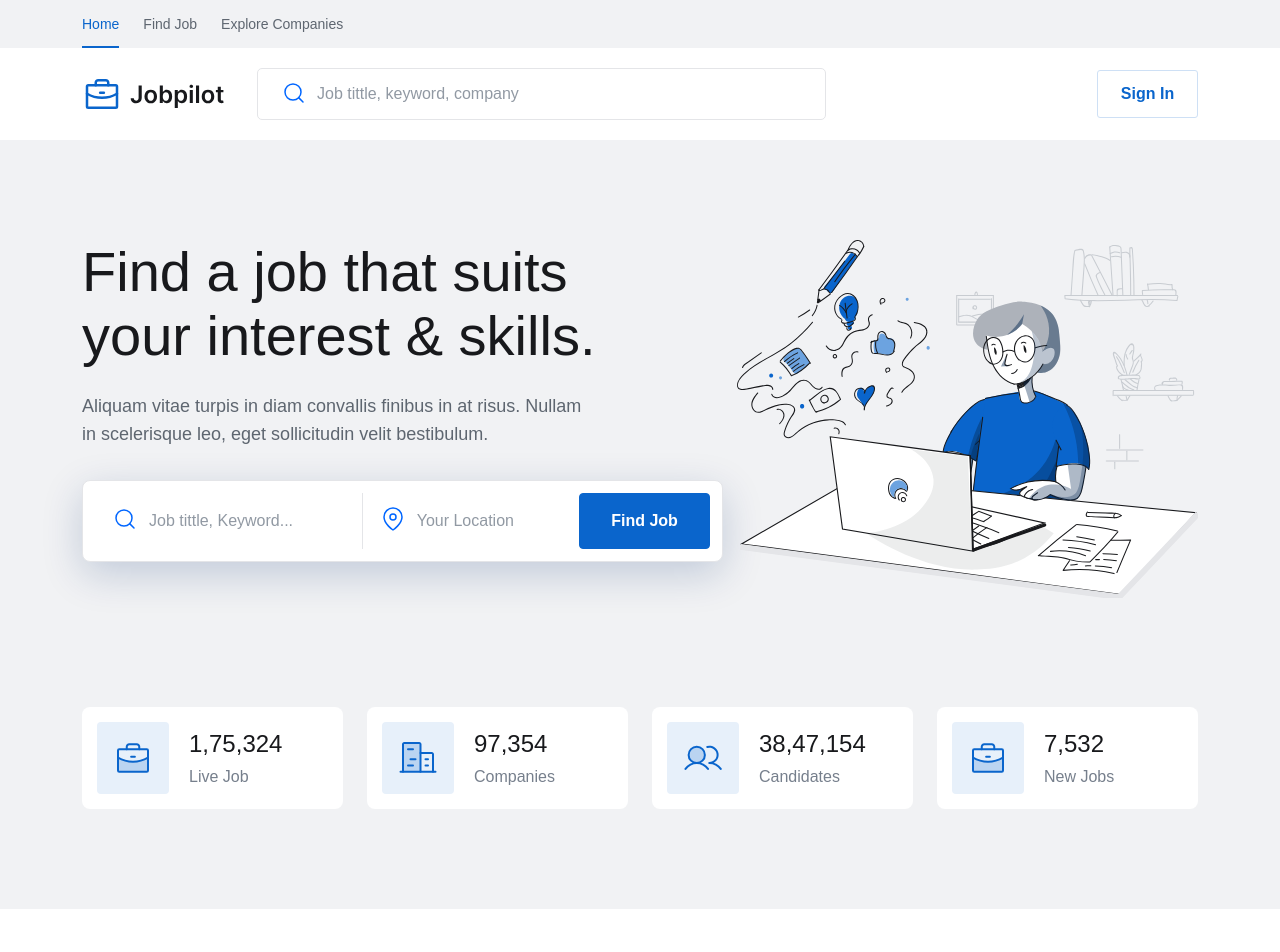
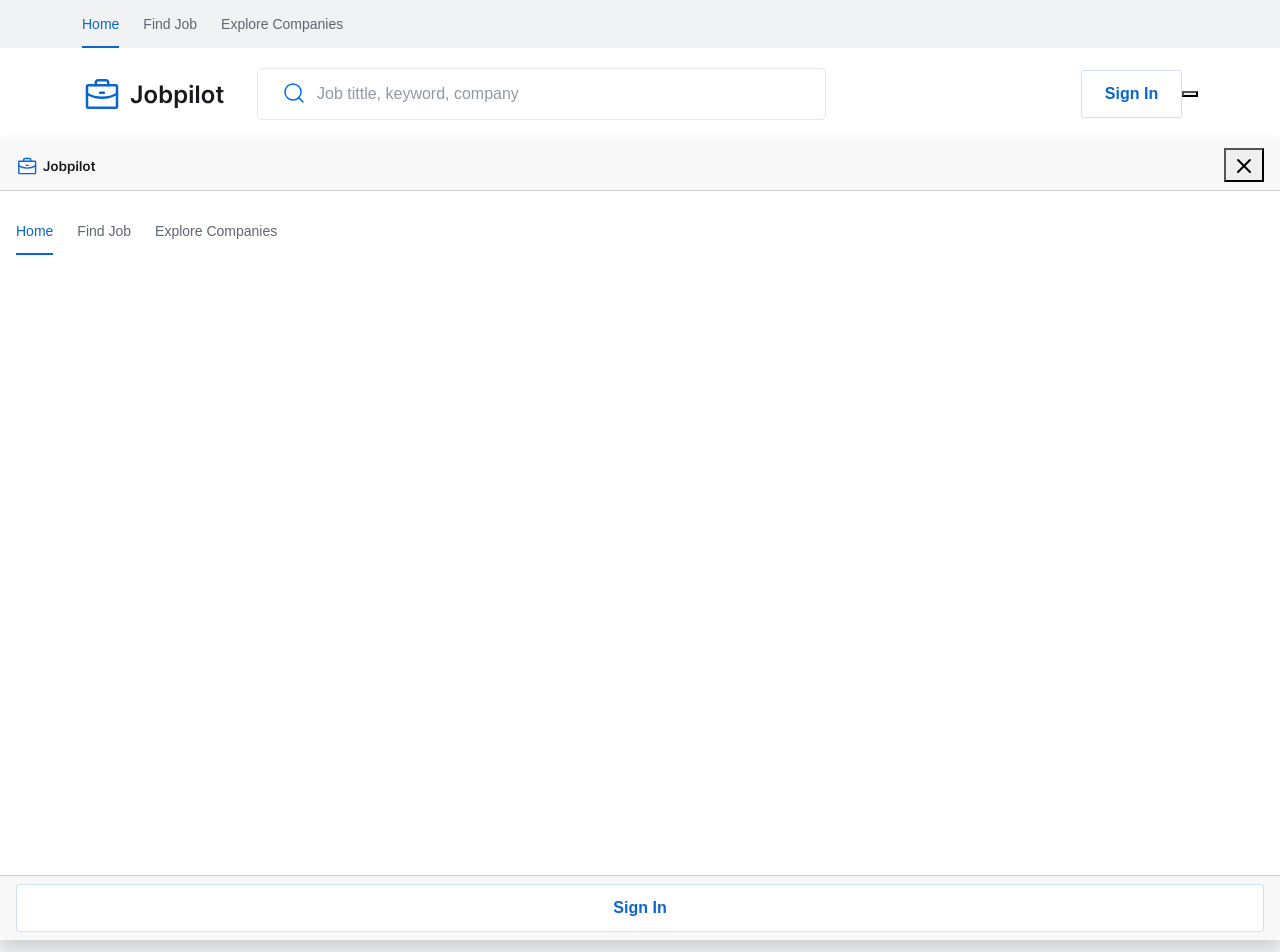
Before and after one commit to Srijandevhub/jobpilot-client, a React (Vite) app: page / in a window 1280 px wide. Shown: the top 952 px of the page. Built offline with nearby package versions, Linux system fonts and the light colour scheme; a web font is replaced by a local one.

Commit message:
Update MainHeader.jsx

```diff
--- a/src/components/MainHeader/MainHeader.jsx
+++ b/src/components/MainHeader/MainHeader.jsx
@@ -1,11 +1,16 @@
-import { Container } from 'react-bootstrap'
+import { Card, CardBody, CardFooter, CardHeader, Container } from 'react-bootstrap'
 import styles from './MainHeader.module.css'
 import { Link } from 'react-router-dom'
 import Logo from '../../assets/logo.svg'
 import Search from '../../assets/fi_search.svg'
+import { useState } from 'react'
+import AuthModal from '../Auth/AuthModal'
 
 const MainHeader = ({ menuActive = 'home' }) => {
+    const [showMenu, setShowMenu] = useState(false);
+    const [showAuth, setShowAuth] = useState(false);
     return (
+        <>
         <header className={`${styles.header}`}>
             <div className={styles.headerTop}>
                 <Container>
@@ -24,7 +29,7 @@ const MainHeader = ({ menuActive = 'home' }) => {
             </div>
             <div className={styles.headerMain}>
                 <Container>
-                    <nav className='d-flex align-items-center py-3'>
+                    <nav className='d-flex align-items-center py-3 justify-content-between'>
                         <span className={styles.brand}>
                             <img src={Logo} alt='logo'/>
                         </span>
@@ -38,13 +43,54 @@ const MainHeader = ({ menuActive = 'home' }) => {
                         </div>
                         <div className={`flex-grow-1 ${styles.btnholder}`}>
                             <div className='d-flex justify-content-end'>
-                                <button className={styles.btn}>Sign In</button>
+                                <button className={styles.btn} onClick={() => setShowAuth(true)}>Sign In</button>
                             </div>
                         </div>
+                        <button className={styles.navbarToogler} aria-label='toogler' onClick={() => setShowMenu(true)}>
+                            <span className={styles.bar}></span>
+                            <span className={styles.bar}></span>
+                            <span className={styles.bar}></span>
+                        </button>
                     </nav>
                 </Container>
             </div>
+            <aside className={`${styles.mobileNav} ${showMenu ? `${styles.show}` : ''} shadow border-right`}>
+                <Card className='vh-100 rounded-0 border-0'>
+                    <CardHeader>
+                        <div className='d-flex align-items-center justify-content-between'>
+                            <span className={styles.brand} style={{ width: '80px' }}>
+                                <img src={Logo} alt='logo'/>
+                            </span>
+                            <button className={styles.closeBtn} aria-label='close' onClick={() => setShowMenu(false)}>
+                                <svg className="w-6 h-6 text-gray-800 dark:text-white" aria-hidden="true" xmlns="http://www.w3.org/2000/svg" width="24" height="24" fill="none" viewBox="0 0 24 24">
+                                <path stroke="currentColor" strokeLinecap="round" strokeLinejoin="round" strokeWidth="2" d="M6 18 17.94 6M18 18 6.06 6"/>
+                                </svg>
+                            </button>
+                        </div>
+                    </CardHeader>
+                    <CardBody className='overflow-auto'>
+                        <ul className={styles.headerMenu}>
+                            <li>
+                                <Link to="/" className={`${styles.headerLink} ${menuActive === 'home' ? `${styles.active}` : ''}`}>Home</Link>
+                            </li>
+                            <li>
+                                <Link to="/find-jobs" className={`${styles.headerLink} ${menuActive === 'findjob' ? `${styles.active}` : ''}`}>Find Job</Link>
+                            </li>
+                            <li>
+                                <Link to="/explore-companies" className={`${styles.headerLink} ${menuActive === 'explorecompanies' ? `${styles.active}` : ''}`}>Explore Companies</Link>
+                            </li>
+                        </ul>
+                    </CardBody>
+                    <CardFooter>
+                        <button className={`${styles.btn} w-100`}>
+                            Sign In
+                        </button>
+                    </CardFooter>
+                </Card>
+            </aside>
         </header>
+        <AuthModal show={showAuth} handleHide={() => setShowAuth(false)}/>
+        </>
     )
 }
 
```
